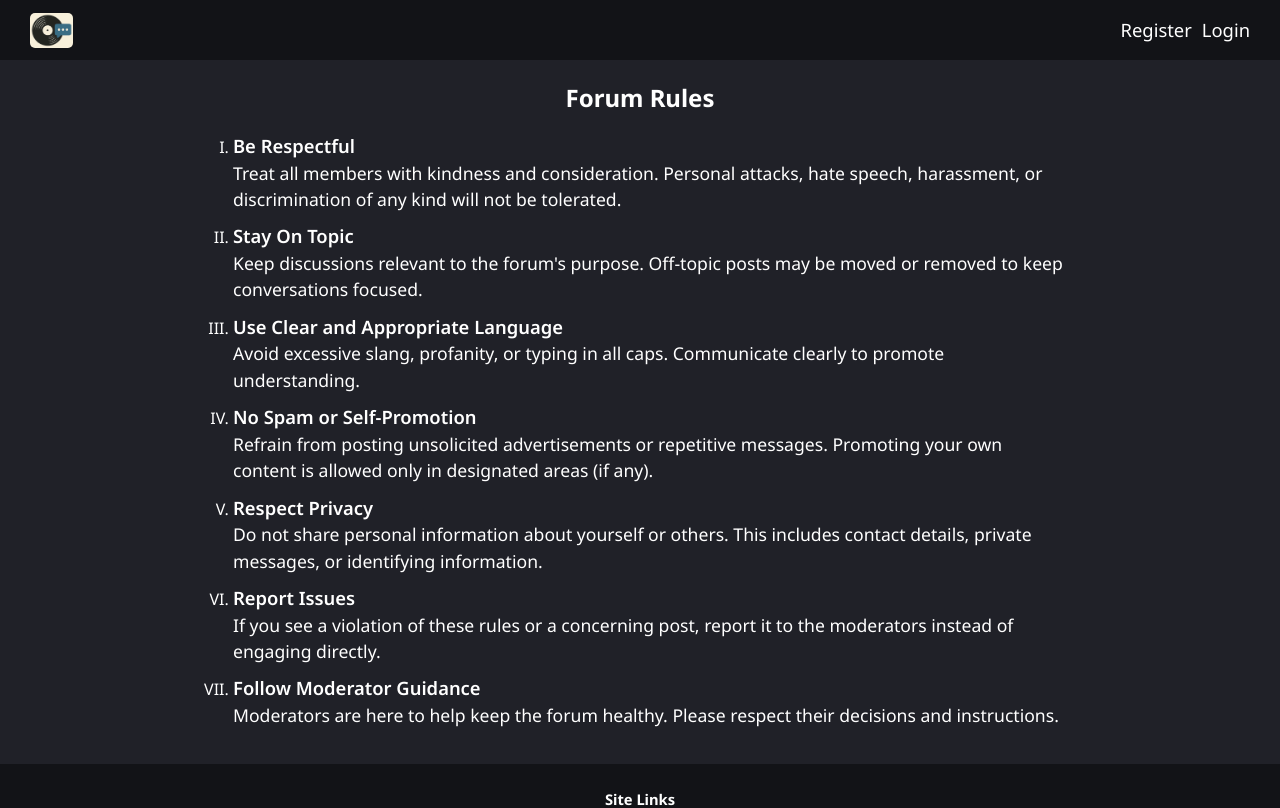
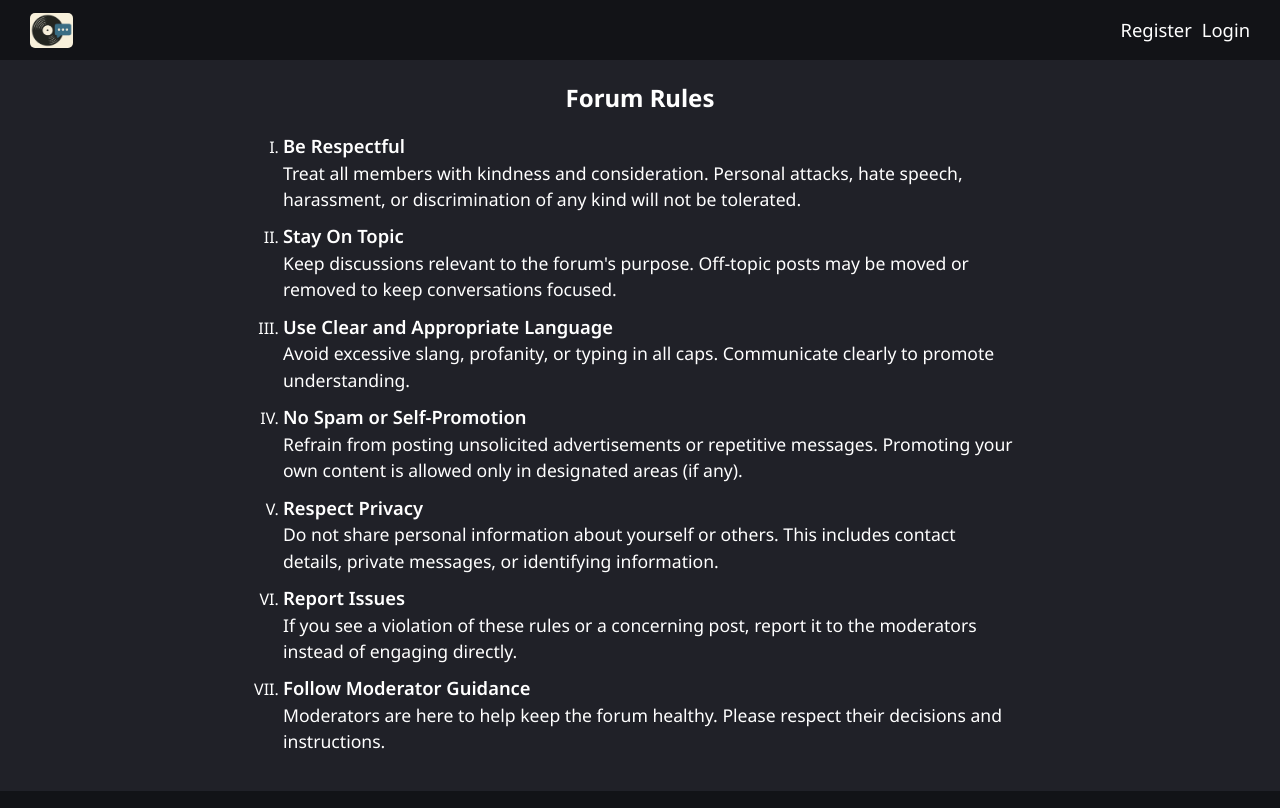
Before and after one commit to Paulius19Ka/Baigiamasis_Projektas, a React (Vite) app in the folder client/: page /rules in a window 1280 px wide. Shown: the top 808 px of the page. Built offline with nearby package versions, Linux system fonts and the light colour scheme; no server answers; some icons are missing.

Commit message:
rules page padding updates

```diff
--- a/client/src/components/pages/ForumRules.tsx
+++ b/client/src/components/pages/ForumRules.tsx
@@ -2,6 +2,7 @@ import { useEffect } from "react";
 import styled from "styled-components";
 
 const StyledSection = styled.section`
+  padding: 0px 10px;
   > ol{
     list-style-type: upper-roman;
     padding-left: 20px;
@@ -22,6 +23,8 @@ const StyledSection = styled.section`
   }
 
   @media (min-width: 768px){
+    padding: 0px 30px;
+
     > ol{
 
       > li{
@@ -38,6 +41,8 @@ const StyledSection = styled.section`
   }
 
   @media (min-width: 1024px){
+    padding: 0px 50px;
+
     > ol{
 
       > li{
```
